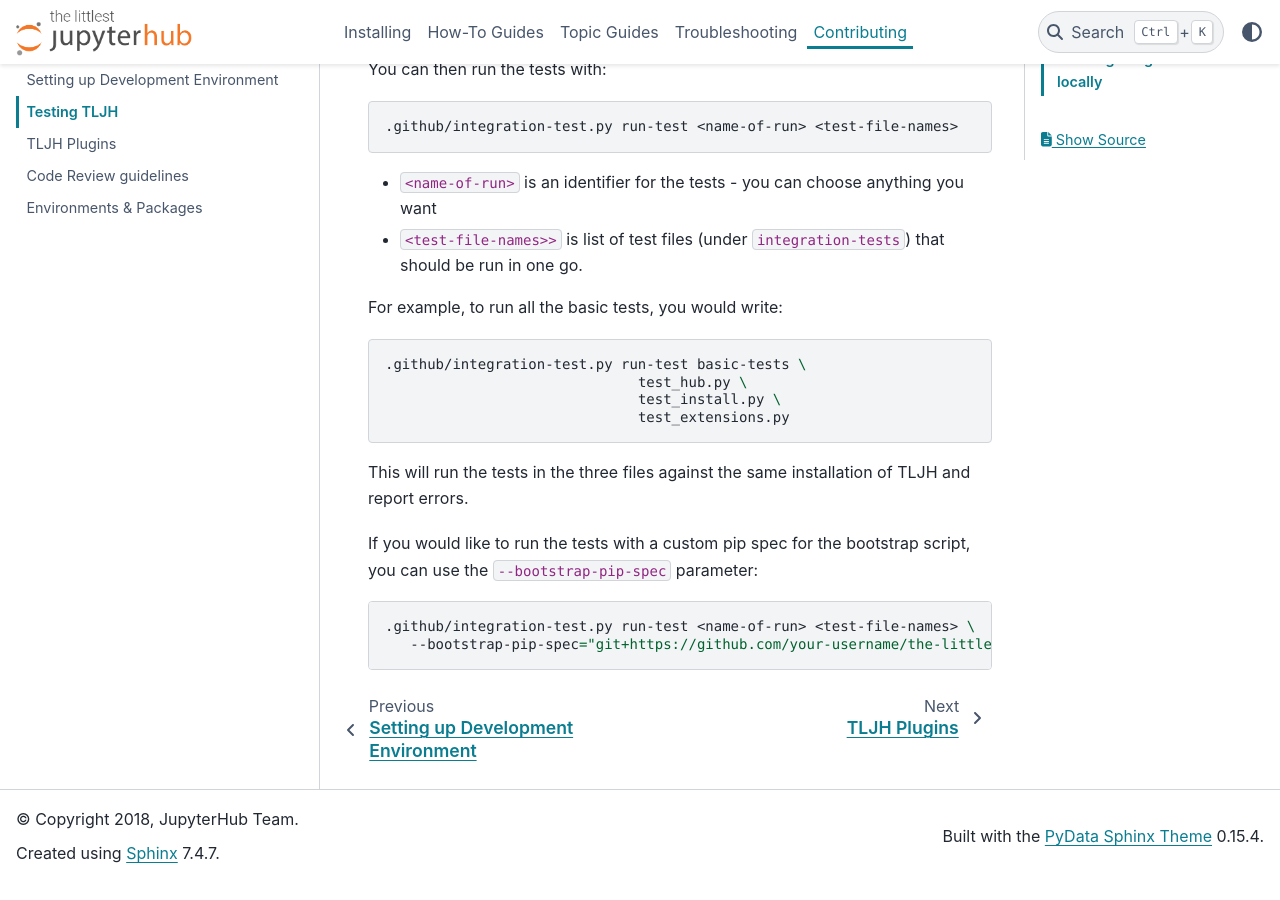
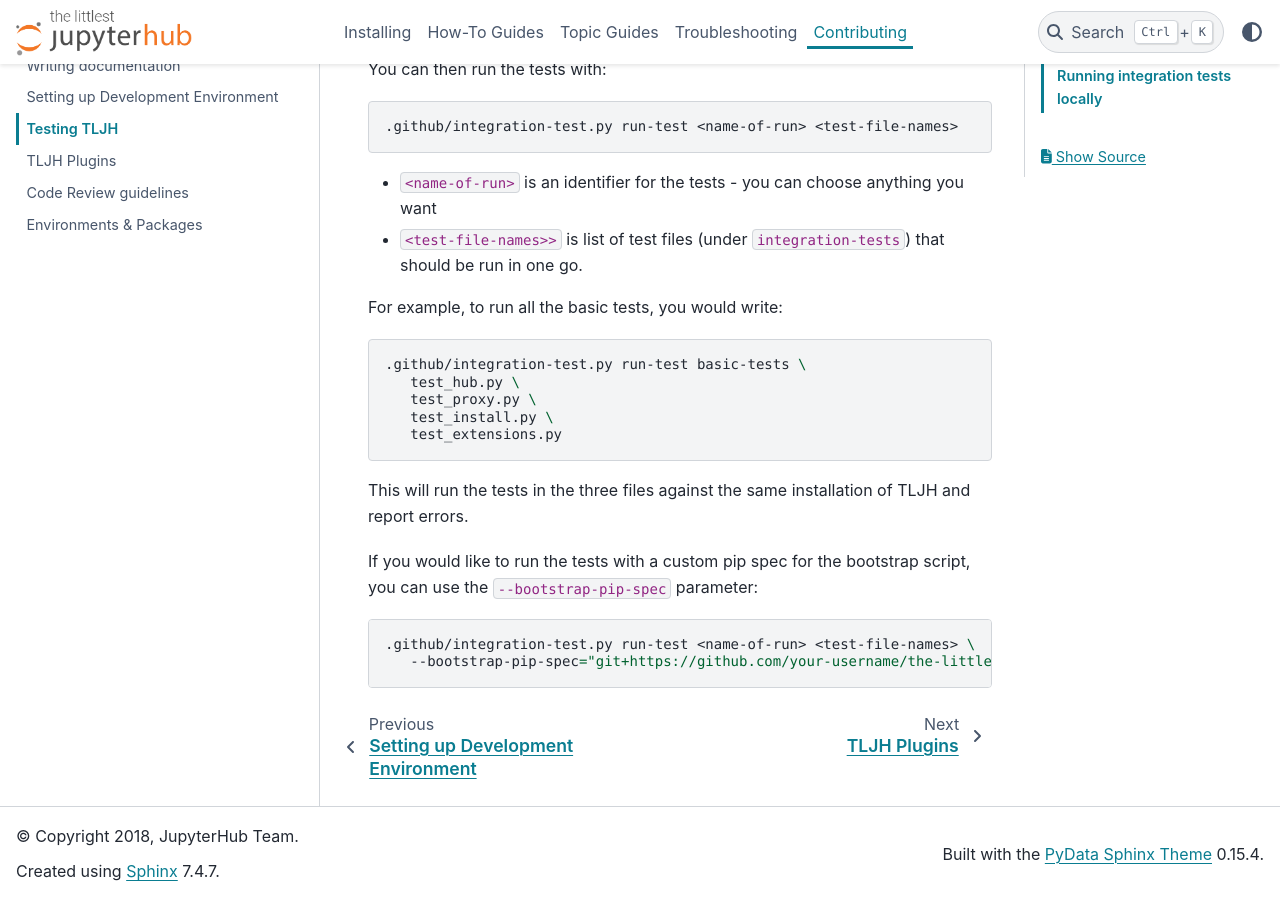
Before and after one commit to jupyterhub/the-littlest-jupyterhub, a Sphinx documentation site: the page built from docs/contributing/tests.rst, in a window 1280 px wide and 900 px high, scrolled down 821 px. Built offline with Sphinx 7.4.7 and the PyData theme 0.15.4, drawn with Linux system fonts in a browser that asks for light colours; pages that are not in the unit, such as notebooks, are missing from menus.

Commit message:
ci: fix missing test reference in docs

```diff
--- a/docs/contributing/tests.rst
+++ b/docs/contributing/tests.rst
@@ -49,9 +49,10 @@
 .. code-block:: bash
 
    .github/integration-test.py run-test basic-tests \
-                                 test_hub.py \
-                                 test_install.py \
-                                 test_extensions.py
+      test_hub.py \
+      test_proxy.py \
+      test_install.py \
+      test_extensions.py
 
 This will run the tests in the three files against the same installation
 of TLJH and report errors.
```
